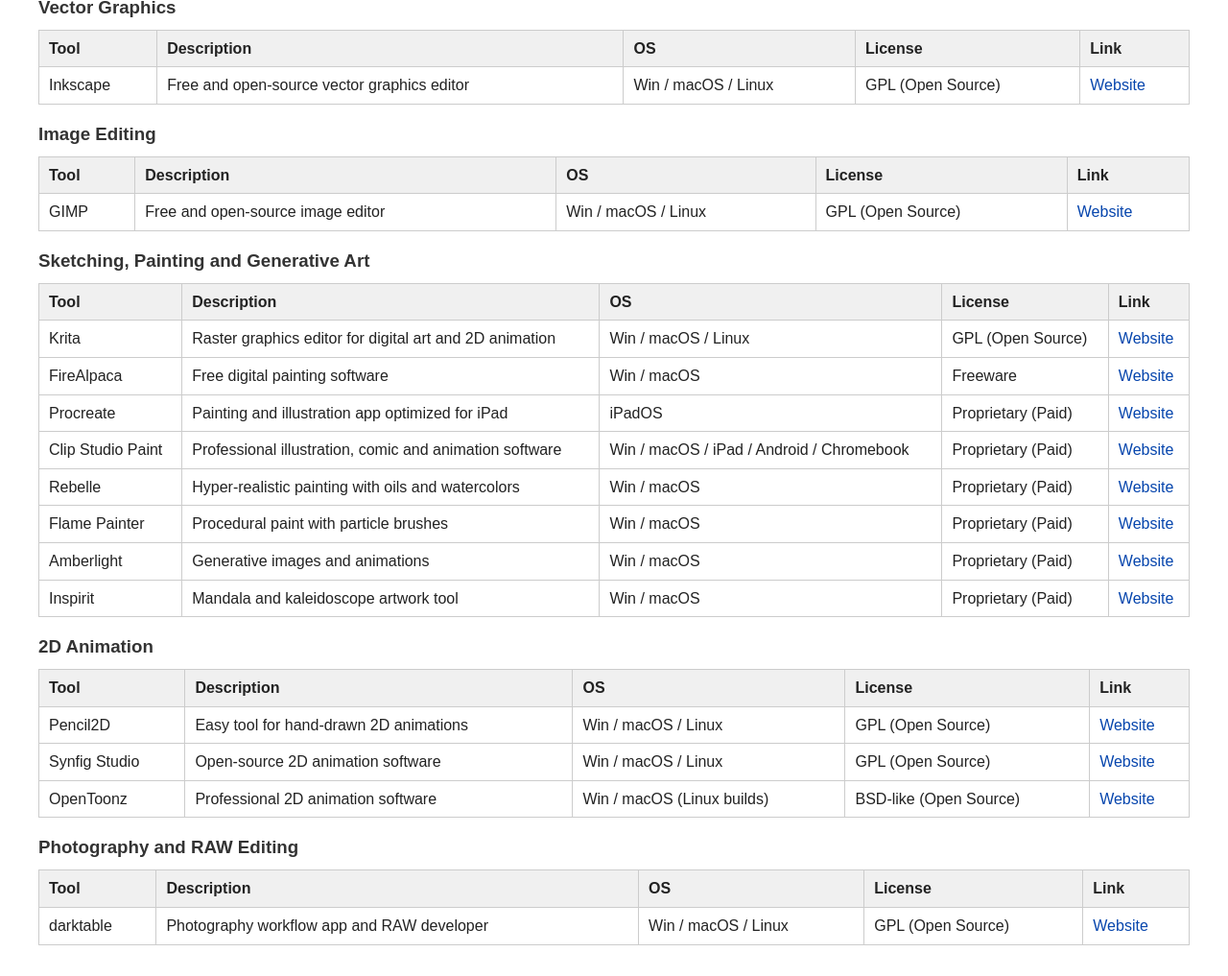
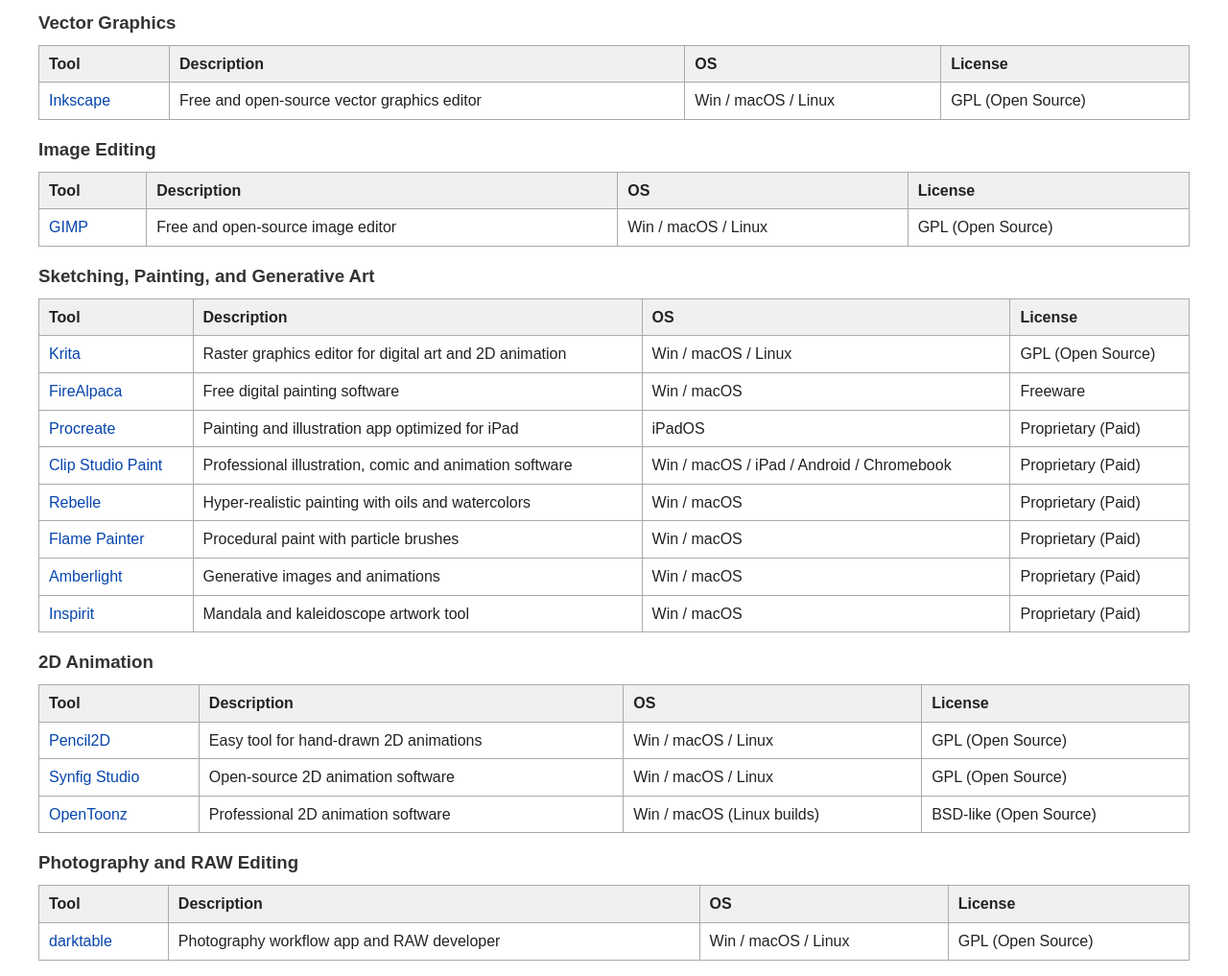
Before and after one commit to mahmoudsvirtualcorner/mahmoudsvirtualcorner.github.io, a plain HTML site: page hobbies/art/index.html in a window 1280 px wide. Shown: the part 161-1178 px from the top of the page at 96% size. Before the commit the page ends 1146 px from the top, so only its background shows below. Drawn offline with Linux system fonts and the light colour scheme.

Commit message:
some minors

```diff
--- a/css/main.css
+++ b/css/main.css
@@ -9,8 +9,7 @@
 }
 
 .page-container {
-  padding-left: 16px;
-  padding-right: 16px;
+  padding: 16px;
   max-width: 1200px;
   margin: auto;
 }
@@ -41,7 +40,6 @@
 table {
   border-collapse: collapse;
   width: 100%;
-  max-width: 1200px;
 }
 
 td {
@@ -123,7 +121,7 @@
 
 /* Specific limit for large screenshots */
 .responsive-img {
-  max-width: 90%;   /* keeps images within the page width */
+  max-width: 100%;   /* keeps images within the page width */
   height: auto;
   border: 1px solid #ccc;
   border-radius: 4px;
@@ -163,6 +161,7 @@
   font-weight: bold;
   color: #0645ad;
 }
+
 .back-link:hover {
   text-decoration: underline;
 }
@@ -177,3 +176,25 @@
 .thumb-grid a {
   display: inline-block;
 }
+
+/* Table Borders and Overflow */
+.table-container td,
+.table-container th {
+  border: 1px solid #aaa; /* Slightly darker border for better visibility */
+}
+
+.table-container {
+  width: 100%;
+  max-width: 1200px;  /* Limit the table width on large screens */
+  overflow-x: auto;   /* Enables horizontal scrolling on small screens */
+}
+
+table {
+  width: 100%;
+  border-collapse: collapse;
+}
+
+img {
+  max-width: 100%; /* Ensures images scale down on smaller screens */
+  height: auto;
+}
--- a/hobbies/art/index.html
+++ b/hobbies/art/index.html
@@ -1,7 +1,7 @@
 <!DOCTYPE html>
-<html>
+<html lang="en">
 <head>
-<meta name="viewport" content="width=device-width, initial-scale=1">
+  <meta name="viewport" content="width=device-width, initial-scale=1, maximum-scale=1, user-scalable=no">
   <title>Interesting Art Links</title>
   <link rel="stylesheet" href="../../css/main.css">
 </head>
@@ -14,152 +14,149 @@
   <p>This page collects digital art and creative software tools with details about OS and license.</p>
 
   <!-- Vector Graphics -->
+  <section>
     <h3>Vector Graphics</h3>
     <div class="table-container">
       <table>
         <tr>
-        <th>Tool</th><th>Description</th><th>OS</th><th>License</th><th>Link</th>
+          <th>Tool</th><th>Description</th><th>OS</th><th>License</th>
         </tr>
         <tr>
-        <td>Inkscape</td>
+          <td><a href="https://inkscape.org/" target="_blank">Inkscape</a></td>
           <td>Free and open-source vector graphics editor</td>
           <td>Win / macOS / Linux</td>
           <td>GPL (Open Source)</td>
-        <td><a href="https://inkscape.org/" target="_blank">Website</a></td>
         </tr>
       </table>
     </div>
+  </section>
 
   <!-- Image Editing -->
+  <section>
     <h3>Image Editing</h3>
     <div class="table-container">
       <table>
         <tr>
-        <th>Tool</th><th>Description</th><th>OS</th><th>License</th><th>Link</th>
+          <th>Tool</th><th>Description</th><th>OS</th><th>License</th>
         </tr>
         <tr>
-        <td>GIMP</td>
+          <td><a href="https://www.gimp.org/" target="_blank">GIMP</a></td>
           <td>Free and open-source image editor</td>
           <td>Win / macOS / Linux</td>
           <td>GPL (Open Source)</td>
-        <td><a href="https://www.gimp.org/" target="_blank">Website</a></td>
         </tr>
       </table>
     </div>
+  </section>
 
-  <!-- Sketching, Painting and Generative Art -->
-  <h3>Sketching, Painting and Generative Art</h3>
+  <!-- Sketching, Painting, and Generative Art -->
+  <section>
+    <h3>Sketching, Painting, and Generative Art</h3>
     <div class="table-container">
       <table>
         <tr>
-        <th>Tool</th><th>Description</th><th>OS</th><th>License</th><th>Link</th>
+          <th>Tool</th><th>Description</th><th>OS</th><th>License</th>
         </tr>
         <tr>
-        <td>Krita</td>
+          <td><a href="https://krita.org/en/" target="_blank">Krita</a></td>
           <td>Raster graphics editor for digital art and 2D animation</td>
           <td>Win / macOS / Linux</td>
           <td>GPL (Open Source)</td>
-        <td><a href="https://krita.org/en/" target="_blank">Website</a></td>
         </tr>
         <tr>
-        <td>FireAlpaca</td>
+          <td><a href="https://firealpaca.com/" target="_blank">FireAlpaca</a></td>
           <td>Free digital painting software</td>
           <td>Win / macOS</td>
           <td>Freeware</td>
-        <td><a href="https://firealpaca.com/" target="_blank">Website</a></td>
         </tr>
         <tr>
-        <td>Procreate</td>
+          <td><a href="https://procreate.com/" target="_blank">Procreate</a></td>
           <td>Painting and illustration app optimized for iPad</td>
           <td>iPadOS</td>
           <td>Proprietary (Paid)</td>
-        <td><a href="https://procreate.com/" target="_blank">Website</a></td>
         </tr>
         <tr>
-        <td>Clip Studio Paint</td>
+          <td><a href="https://www.clipstudio.net/" target="_blank">Clip Studio Paint</a></td>
           <td>Professional illustration, comic and animation software</td>
           <td>Win / macOS / iPad / Android / Chromebook</td>
           <td>Proprietary (Paid)</td>
-        <td><a href="https://www.clipstudio.net/" target="_blank">Website</a></td>
         </tr>
         <tr>
-        <td>Rebelle</td>
+          <td><a href="https://www.escapemotions.com/products/rebelle/about" target="_blank">Rebelle</a></td>
           <td>Hyper-realistic painting with oils and watercolors</td>
           <td>Win / macOS</td>
           <td>Proprietary (Paid)</td>
-        <td><a href="https://www.escapemotions.com/products/rebelle/about" target="_blank">Website</a></td>
         </tr>
         <tr>
-        <td>Flame Painter</td>
+          <td><a href="https://www.escapemotions.com/products/flamepainter/about" target="_blank">Flame Painter</a></td>
           <td>Procedural paint with particle brushes</td>
           <td>Win / macOS</td>
           <td>Proprietary (Paid)</td>
-        <td><a href="https://www.escapemotions.com/products/flamepainter/about" target="_blank">Website</a></td>
         </tr>
         <tr>
-        <td>Amberlight</td>
+          <td><a href="https://www.escapemotions.com/products/amberlight/about" target="_blank">Amberlight</a></td>
           <td>Generative images and animations</td>
           <td>Win / macOS</td>
           <td>Proprietary (Paid)</td>
-        <td><a href="https://www.escapemotions.com/products/amberlight/about" target="_blank">Website</a></td>
         </tr>
         <tr>
-        <td>Inspirit</td>
+          <td><a href="https://www.escapemotions.com/products/inspirit/about" target="_blank">Inspirit</a></td>
           <td>Mandala and kaleidoscope artwork tool</td>
           <td>Win / macOS</td>
           <td>Proprietary (Paid)</td>
-        <td><a href="https://www.escapemotions.com/products/inspirit/about" target="_blank">Website</a></td>
         </tr>
       </table>
     </div>
+  </section>
 
   <!-- 2D Animation -->
+  <section>
     <h3>2D Animation</h3>
     <div class="table-container">
       <table>
         <tr>
-        <th>Tool</th><th>Description</th><th>OS</th><th>License</th><th>Link</th>
+          <th>Tool</th><th>Description</th><th>OS</th><th>License</th>
         </tr>
         <tr>
-        <td>Pencil2D</td>
+          <td><a href="https://www.pencil2d.org/" target="_blank">Pencil2D</a></td>
           <td>Easy tool for hand-drawn 2D animations</td>
           <td>Win / macOS / Linux</td>
           <td>GPL (Open Source)</td>
-        <td><a href="https://www.pencil2d.org/" target="_blank">Website</a></td>
         </tr>
         <tr>
-        <td>Synfig Studio</td>
+          <td><a href="https://www.synfig.org/" target="_blank">Synfig Studio</a></td>
           <td>Open-source 2D animation software</td>
           <td>Win / macOS / Linux</td>
           <td>GPL (Open Source)</td>
-        <td><a href="https://www.synfig.org/" target="_blank">Website</a></td>
         </tr>
         <tr>
-        <td>OpenToonz</td>
+          <td><a href="https://opentoonz.github.io/e/" target="_blank">OpenToonz</a></td>
           <td>Professional 2D animation software</td>
           <td>Win / macOS (Linux builds)</td>
           <td>BSD-like (Open Source)</td>
-        <td><a href="https://opentoonz.github.io/e/" target="_blank">Website</a></td>
         </tr>
       </table>
     </div>
+  </section>
 
   <!-- Photography -->
+  <section>
     <h3>Photography and RAW Editing</h3>
     <div class="table-container">
       <table>
         <tr>
-        <th>Tool</th><th>Description</th><th>OS</th><th>License</th><th>Link</th>
+          <th>Tool</th><th>Description</th><th>OS</th><th>License</th>
         </tr>
         <tr>
-        <td>darktable</td>
+          <td><a href="https://www.darktable.org/" target="_blank">darktable</a></td>
           <td>Photography workflow app and RAW developer</td>
           <td>Win / macOS / Linux</td>
           <td>GPL (Open Source)</td>
-        <td><a href="https://www.darktable.org/" target="_blank">Website</a></td>
         </tr>
       </table>
     </div>
+  </section>
+
 </div>
 
 </body>
```
Also changed, not shown: index.html (+2 -2 lines). Lines whose indentation alone changed are shown as unchanged.
